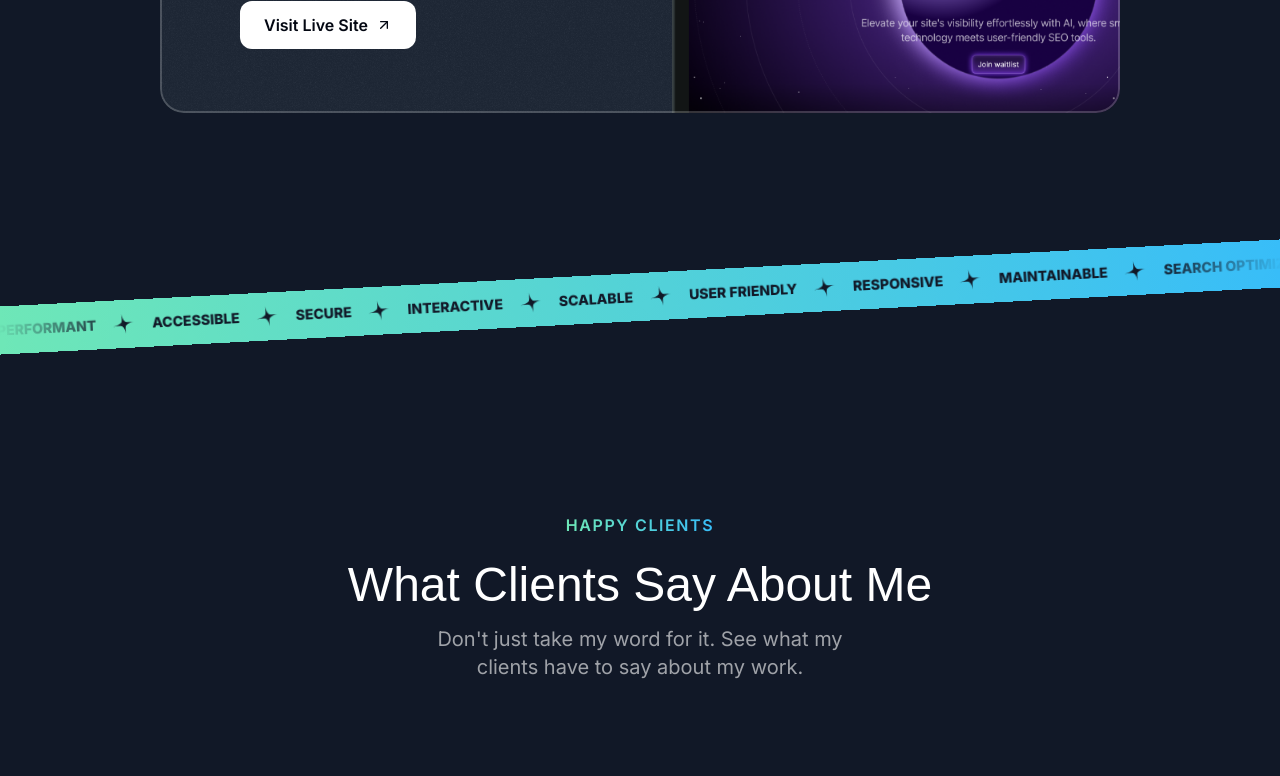
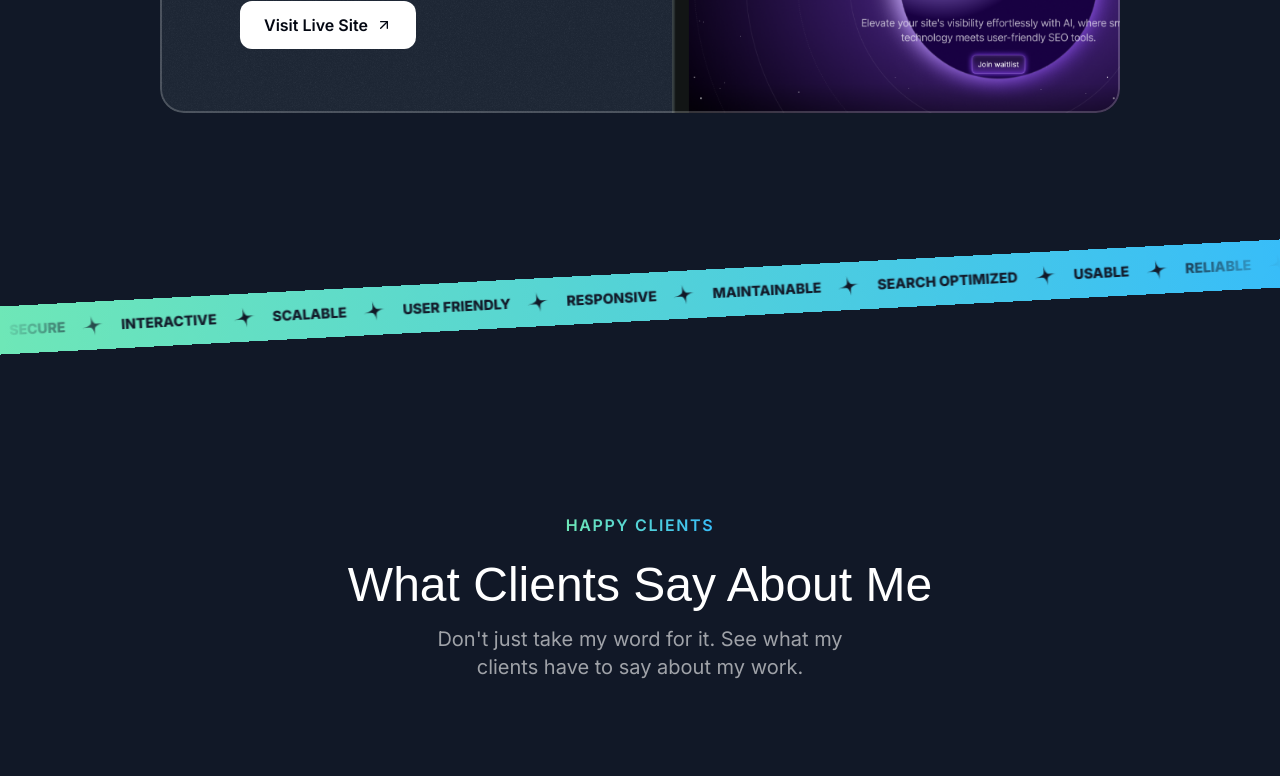
Before and after one commit to WilliamRossCrane/Portfolio, a Next.js app in the folder portfolio/portfolio/: page / in a window 1280 px wide. Shown: the part 2651-3427 px from the top of the page. Built offline with nearby package versions, Linux system fonts and the light colour scheme; a web font is replaced by a local one.

Commit message:
ANIMATION: Tape Section, turned it into an infinite loop using CSS animation (May need to optimize more later on)

```diff
--- a/portfolio/portfolio/src/sections/Tape.tsx
+++ b/portfolio/portfolio/src/sections/Tape.tsx
@@ -1,3 +1,4 @@
+import React from 'react';
 import StarIcon from '@/assets/icons/star.svg';
 
 const words = [
@@ -15,11 +16,13 @@ const words = [
 ];
 
 export const TapeSection = () => {
-  return <div>
+  return (
     <div className="py-16 lg:py-24 overflow-x-clip">
       <div className="bg-gradient-to-r from-emerald-300 to-sky-400 -rotate-3 -mx-1">
         <div className="flex [mask-image:linear-gradient(to_right,transparent,black_10%,black_90%,transparent)]">
-    <div className="flex gap-4 py-3">
+          <div className="flex gap-4 pr-4 py-3 w-full animate-move-left">
+            {[...new Array(4)].fill(0).map((_, idx) => (
+              <div key={idx} className="flex shrink-0 gap-4 items-center">
                 {words.map(word => (
                   <div key={word} className="inline-flex gap-4 items-center">
                     <span className="text-gray-900 uppercase font-extrabold text-sm whitespace-nowrap">{word}</span>
@@ -27,8 +30,10 @@ export const TapeSection = () => {
                   </div>
                 ))}
               </div>
+            ))}
           </div>
         </div>
       </div>
-  </div>;
+    </div>
+  );
 };
--- a/portfolio/portfolio/tailwind.config.ts
+++ b/portfolio/portfolio/tailwind.config.ts
@@ -26,7 +26,8 @@ theme: {
         serif: 'var(--font-serif)',
       },
       animation: {
-      'ping-large': 'ping-large 1.5s ease-out infinite'
+        'ping-large': 'ping-large 1.5s ease-out infinite',
+        'move-left': 'move-left 30s linear infinite',
       },
       keyframes: {
         'ping-large': {
@@ -38,10 +39,19 @@ theme: {
             transform: 'scale(3)',
             opacity: '0',
           }
+        },
+        'move-left': {
+          '0%': {
+            transform: 'translateX(0%)'
+          },
+          '100%': {
+            transform: 'translateX(-100%)'
+          }
         }
       }
     },
   },
   plugins: [],
 };
+
 export default config;
```
Lines whose indentation alone changed are shown as unchanged.
